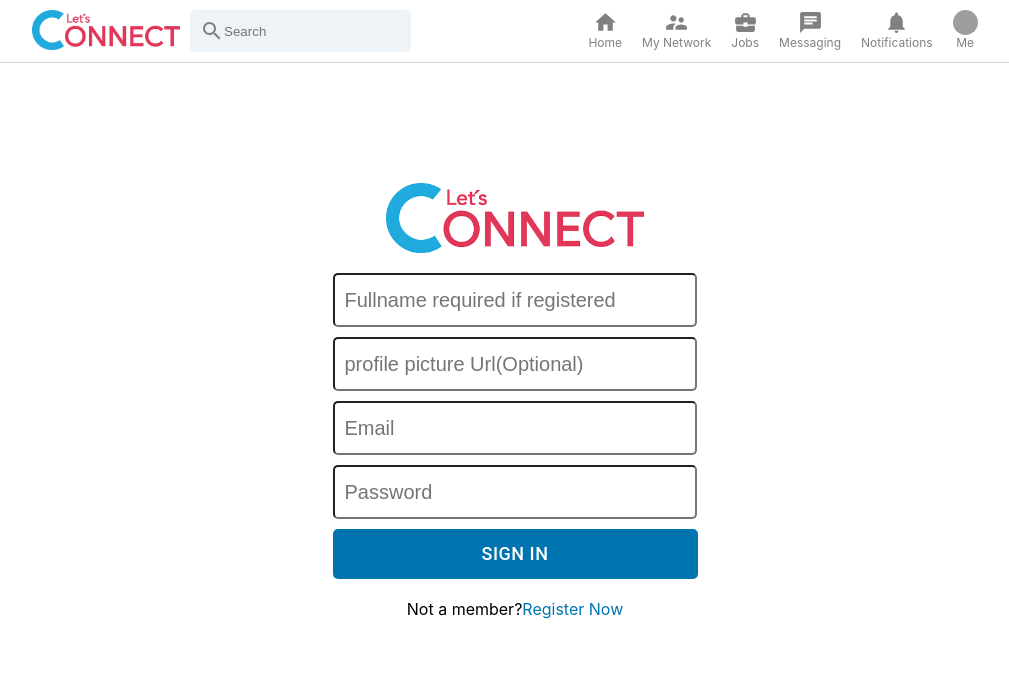
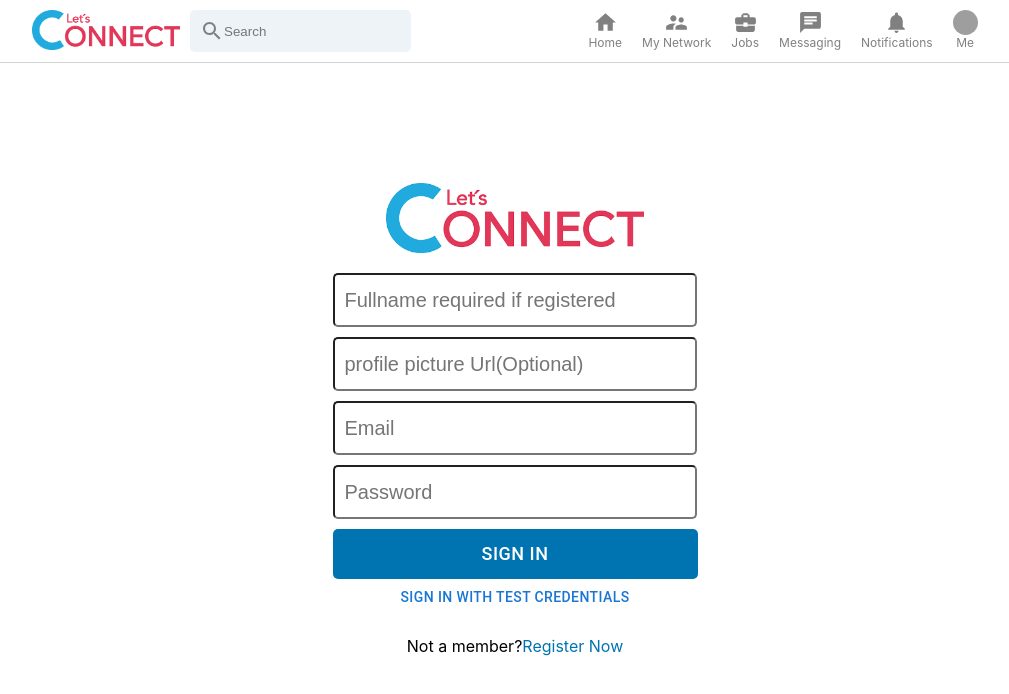
Before and after one commit to ayush65/lets-connnect, a React (Create React App) app: page / in a window 1280 px wide. Shown: the top 694 px of the page, without its empty margins (125-1134 px from the left). Built offline with nearby package versions, Linux system fonts and the light colour scheme; grey boxes are pictures that could not be loaded.

Commit message:
refracted js

```diff
--- a/src/Login/Login.css
+++ b/src/Login/Login.css
@@ -29,7 +29,10 @@
     margin-bottom: 10px;
     border-radius: 5px;
 }
-
+.btn-login{
+    background-color: #0074b1;
+    color: black;
+}
 
 .login > form > button {
     width: 365px;
--- a/src/Login/Login.js
+++ b/src/Login/Login.js
@@ -16,6 +16,11 @@ function Login() {
   const dispatch = useDispatch();
 
   const auth = getAuth();
+
+  const setInput = () => {
+    setEmail("ayushprakash111@gmail.com");
+    setPassword("ayush65pra");
+  }
 
 
   const logintapp = (e) => {
@@ -64,14 +69,14 @@ const register = () => {
 
     <Button type='submit' onClick={logintapp}>Sign In</Button>
 </form>
-
+<Button className="btn-login" onClick={setInput}>Sign in with test credentials</Button>
 
 <p>Not a member?
     <span className="register_login" onClick={register}>
                Register Now
     </span>
 </p>
-<Button type='submit' onClick={logintapp}></Button>
+
 
 
 </div>
```
